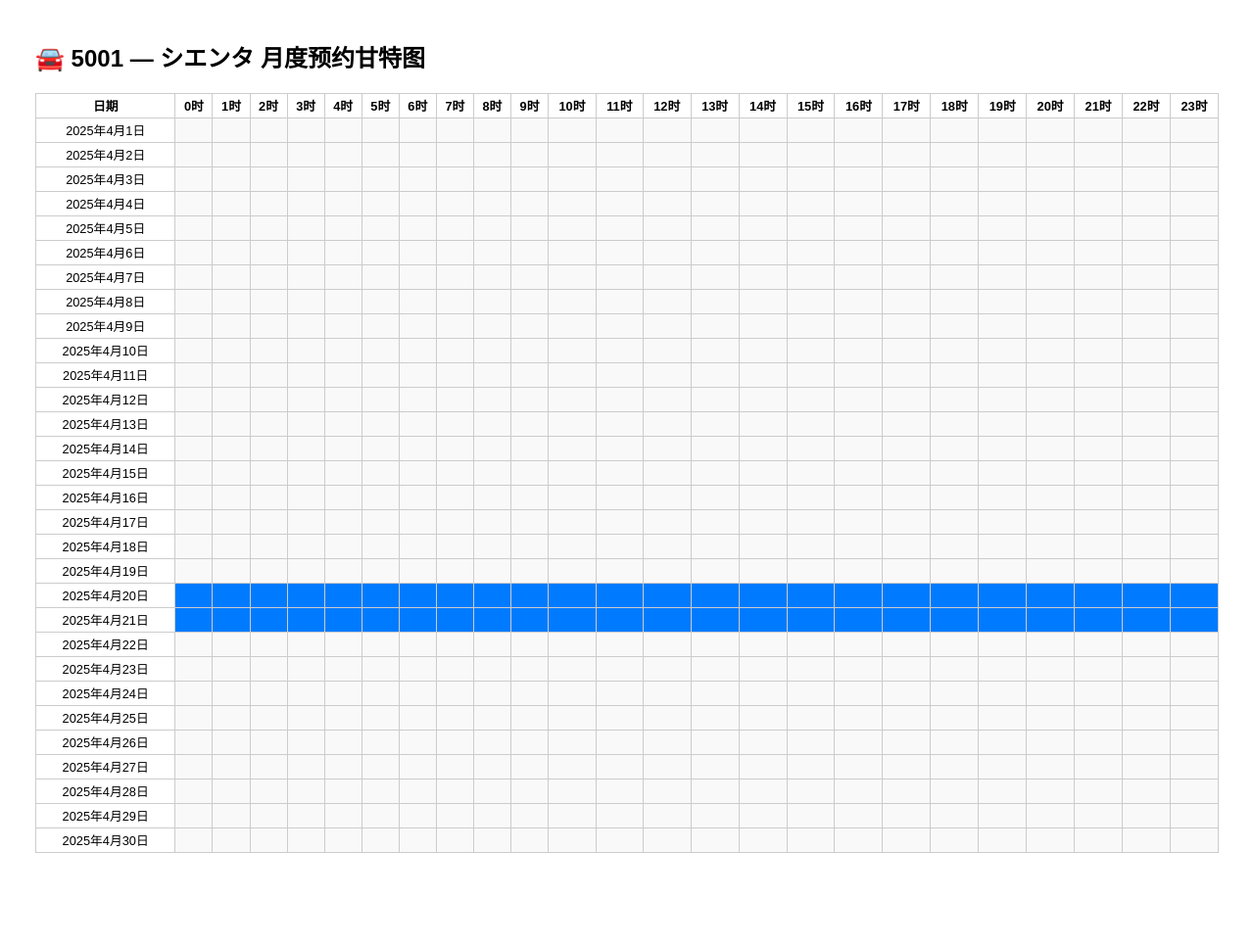
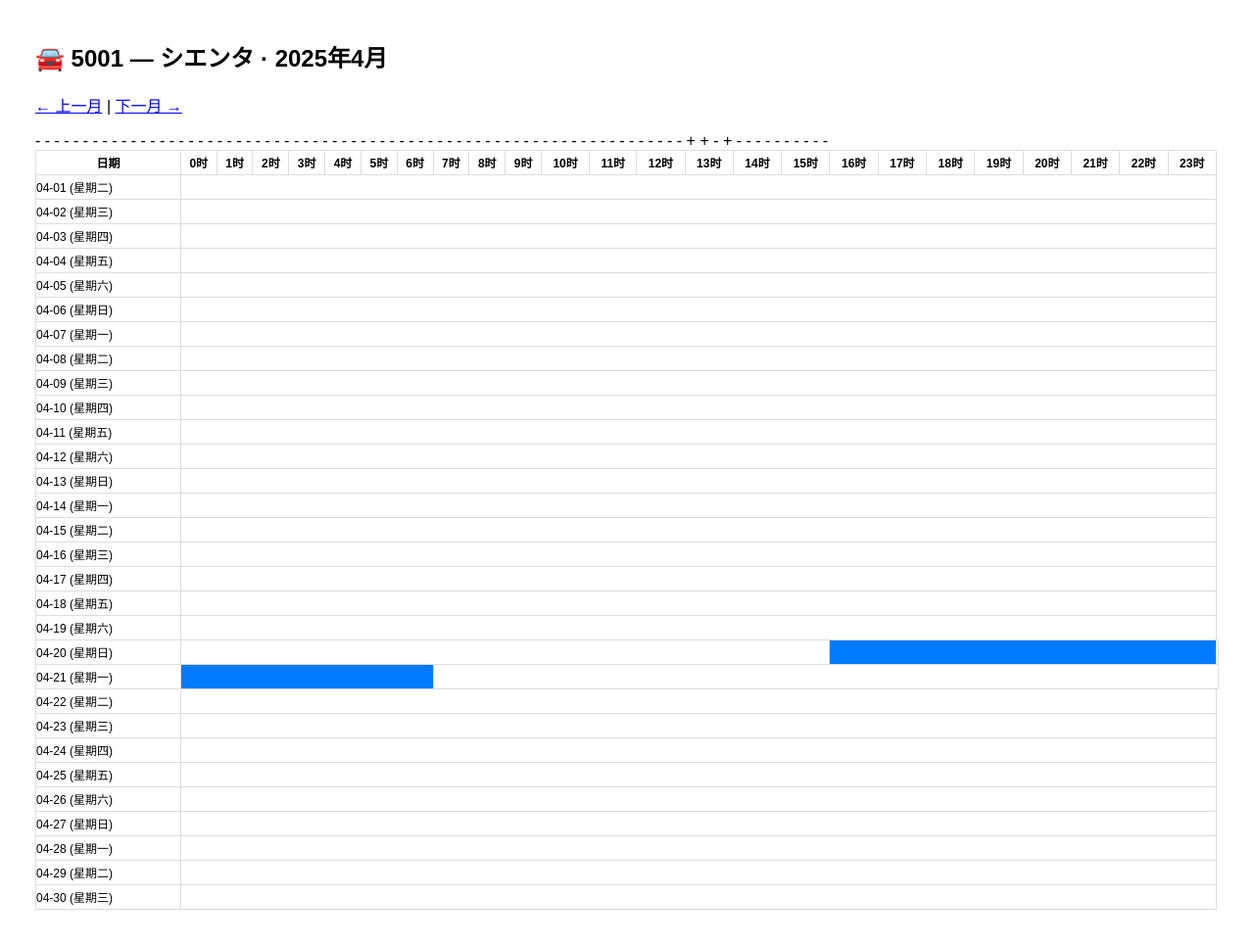
Before and after one commit to jyabing/taxi-reservation-system, a Django app: page /vehicles/monthly/1/ in a window 1280 px wide. Shown: the part 61-1026 px from the top of the page at 98% size. Before the commit the page ends 932 px from the top, so only its background shows below. Run offline with Django 5.2, Linux system fonts and the light colour scheme; a user stored in the database is signed in; data comes from the database, SQL or seed files in the repository; both versions use the stored data as it was before the commit.

Commit message:
修正月度甘特图视图：去除 dateutil 依赖并支持上下月跳转，更新模板和过滤器

```diff
--- a/static/css/gantt.css
+++ b/static/css/gantt.css
@@ -1,21 +1,43 @@
 .gantt-table {
+  width: 100%;
   border-collapse: collapse;
-    width: 100%;
-    font-size: 0.8em;
+  font-size: 12px;
 }
-
 .gantt-table th,
 .gantt-table td {
-    border: 1px solid #ccc;
-    padding: 2px;
-    text-align: center;
-    height: 20px;
+  border: 1px solid #ddd;
+  height: 24px;
+  padding: 0;
 }
-
-  .gantt-cell {
-    background: #f9f9f9;
+.gantt-empty {
+  background: #fff;
 }
-
-  .gantt-cell.reserved {
-    background: #007bff;    /* 预约时段的高亮色 */
+.gantt-seg {
+  position: relative;
 }
+.gantt-pending {
+  background: #ffc107;
+}
+.gantt-reserved {
+  background: #007bff;
+}
+.gantt-out {
+  background: #fd7e14;
+}
+.gantt-canceled {
+  background: #6c757d;
+}
+/* tooltip 简单增强 */
+.gantt-seg[title]:hover::after {
+  content: attr(title);
+  position: absolute;
+  background: rgba(0,0,0,0.75);
+  color: #fff;
+  padding: 4px 8px;
+  font-size: 10px;
+  border-radius: 4px;
+  white-space: nowrap;
+  top: -1.5em;
+  left: 0;
+  z-index: 10;
+}
--- a/templates/base.html
+++ b/templates/base.html
@@ -1,4 +1,5 @@
 {% load static %}
+{% load static custom_filters %}
 <!DOCTYPE html>
 <html>
 <head>
--- a/templates/vehicles/monthly_gantt.html
+++ b/templates/vehicles/monthly_gantt.html
@@ -1,35 +1,46 @@
 {% extends 'base.html' %}
-{% load static %}
+{% load static custom_filters %}   {# 载入我们新写的 to_int #}
 {% block content %}
-<h2>🚘 {{ vehicle.license_plate }} — {{ vehicle.model }} 月度预约甘特图</h2>
+
+<h2>🚘 {{ vehicle.license_plate }} — {{ vehicle.model }} · {{ current_month|date:"Y年n月" }}</h2>
+
+<p>
+  <a href="?date={{ prev_month|date:"Y-m" }}">← 上一月</a>
+  |
+  <a href="?date={{ next_month|date:"Y-m" }}">下一月 →</a>
+</p>
 
 <table class="gantt-table">
   <thead>
     <tr>
       <th>日期</th>
-        {% for h in hours %}
-          <th>{{ h }}时</th>
-        {% endfor %}
+-     {% for h in hours %}
+-       <th>{{ h }}时</th>
+-     {% endfor %}
     </tr>
   </thead>
   <tbody>
-      {% for row in gantt_data %}
+    {% for row in matrix %}
       <tr>
-          <td>{{ row.date }}</td>
-          {% for h in hours %}
-            {% comment %}
-              判断当前小时 h 是否落在预约区间内
-              row.reservation.start_time.hour <= h < row.reservation.end_time.hour
-            {% endcomment %}
-            {% if row.reservation and row.reservation.start_time.hour <= h < row.reservation.end_time.hour %}
-              <td class="gantt-cell reserved"></td>
-            {% else %}
-              <td class="gantt-cell"></td>
+        <td>{{ row.date|date:"m-d (D)" }}</td>
+        {% with cursor=0 %}
+          {% for seg in row.segments %}
+            {% if seg.start > cursor %}
++               <td colspan="{{ seg.start|floatformat:0 }}" class="gantt-empty"></td>
             {% endif %}
++           <td colspan="{{ seg.length|floatformat:0 }}"
+               class="gantt-seg gantt-{{ seg.status }}"
+               title="{{ seg.label }}">
+            </td>
+            {% with cursor=cursor|add:seg.length %}
+            {% endwith %}
           {% endfor %}
+          {% if cursor < 24 %}
+-           <td colspan="{{ 24|floatformat:0|add:'-cursor' }}" class="gantt-empty"></td>
+          {% endif %}
+        {% endwith %}
       </tr>
     {% endfor %}
   </tbody>
 </table>
-
 {% endblock %}
--- a/vehicles/views.py
+++ b/vehicles/views.py
@@ -248,34 +248,70 @@
 @login_required
 def vehicle_monthly_gantt_view(request, vehicle_id):
     vehicle = get_object_or_404(Vehicle, id=vehicle_id)
-    # 本月有几天
-    today = date.today()
-    year, month = today.year, today.month
+
+    # 1. 读 ?date=YYYY-MM，否则用今天
+    month_str = request.GET.get('date')  # e.g. "2025-04"
+    if month_str:
+        try:
+            year, month = map(int, month_str.split('-'))
+        except ValueError:
+            today = date.today()
+            year, month = today.year, today.month
+    else:
+        today = date.today()
+        year, month = today.year, today.month
+
+    # 2. 计算本月第一天 和 上／下个月的第一天
+    current_month = date(year, month, 1)
+    if month == 1:
+        prev_month = date(year - 1, 12, 1)
+    else:
+        prev_month = date(year, month - 1, 1)
+    if month == 12:
+        next_month = date(year + 1, 1, 1)
+    else:
+        next_month = date(year, month + 1, 1)
+
+    # 3. 本月天数
     days_in_month = monthrange(year, month)[1]
 
-    # 构造每天的预约（如果当天有多个，取第一个或自定义逻辑）
-    gantt_data = []
-    for day in range(1, days_in_month+1):
+    # 4. 构造甘特图矩阵
+    matrix = []
+    for day in range(1, days_in_month + 1):
         d = date(year, month, day)
-        # 一天之内的预约（假设 start_date/end_date 跨天你已处理好）
-        r = Reservation.objects.filter(
+        qs = Reservation.objects.filter(
             vehicle=vehicle,
             date__lte=d,
             end_date__gte=d,
-            status__in=['pending','reserved','out']
-        ).first()
-        gantt_data.append({
-            'date': d,
-            'reservation': r
-        })
+            status__in=['pending', 'reserved', 'out']
+        ).order_by('start_time')
 
-    # 24 小时列表，用于模板循环
+        segments = []
+        for r in qs:
+            start_dt = max(datetime.combine(r.date, r.start_time),
+                           datetime.combine(d, time.min))
+            end_dt   = min(datetime.combine(r.end_date, r.end_time),
+                           datetime.combine(d, time.max))
+            start_offset = (start_dt - datetime.combine(d, time.min)).total_seconds() / 3600
+            length = (end_dt - start_dt).total_seconds() / 3600
+            segments.append({
+                'start': start_offset,
+                'length': length,
+                'status': r.status,
+                'label': f"{r.driver.username} {r.start_time}-{r.end_time}"
+            })
+
+        matrix.append({'date': d, 'segments': segments})
+
     hours = list(range(24))
 
     return render(request, 'vehicles/monthly_gantt.html', {
         'vehicle': vehicle,
-        'gantt_data': gantt_data,
+        'matrix': matrix,
         'hours': hours,
+        'current_month': current_month,
+        'prev_month': prev_month,
+        'next_month': next_month,
     })
 
 @login_required
```
Also changed, not shown: vehicles/templatetags/custom_filters.py (+10 -0 lines), db.sqlite3 (deleted), 1 other file. Lines whose indentation alone changed are shown as unchanged.
